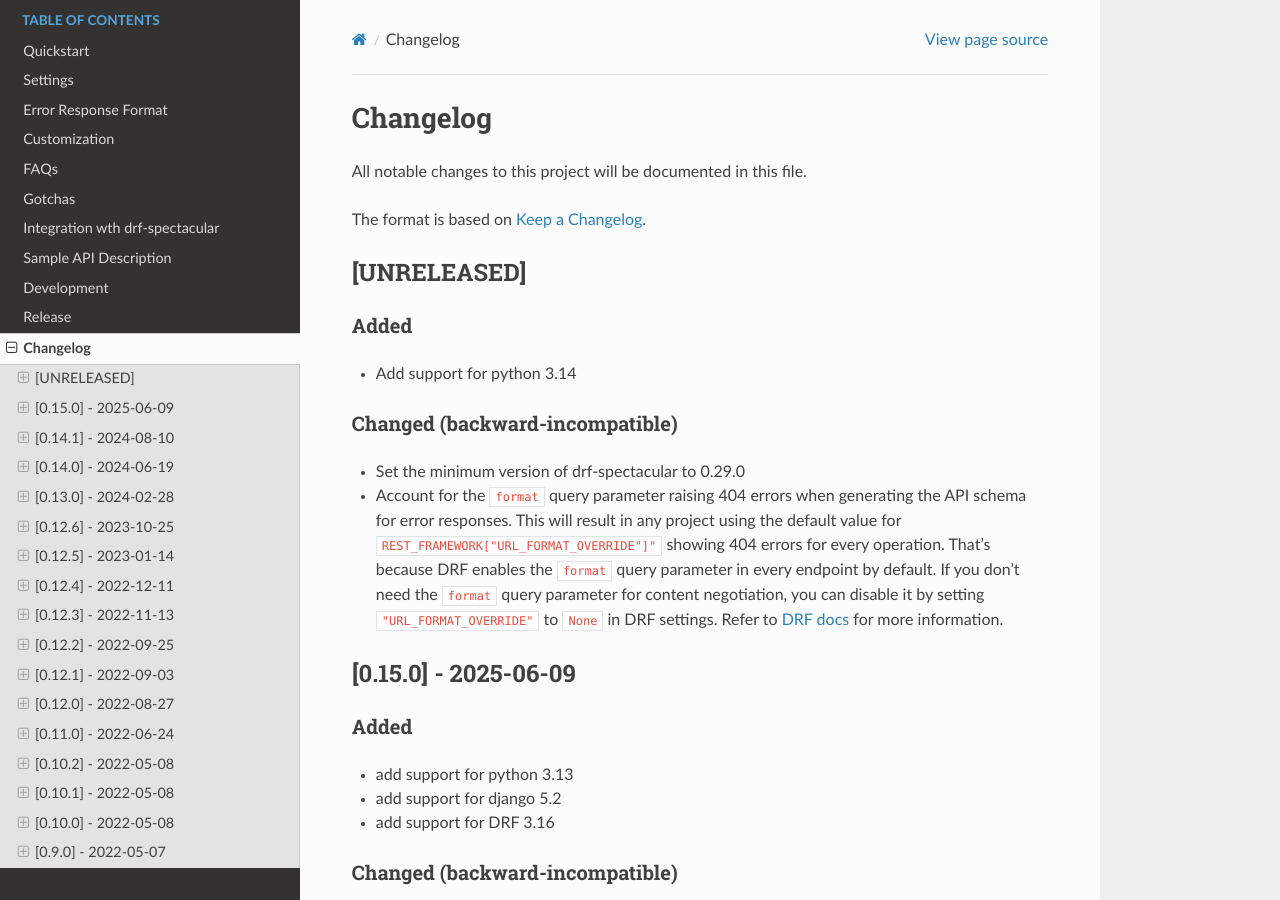
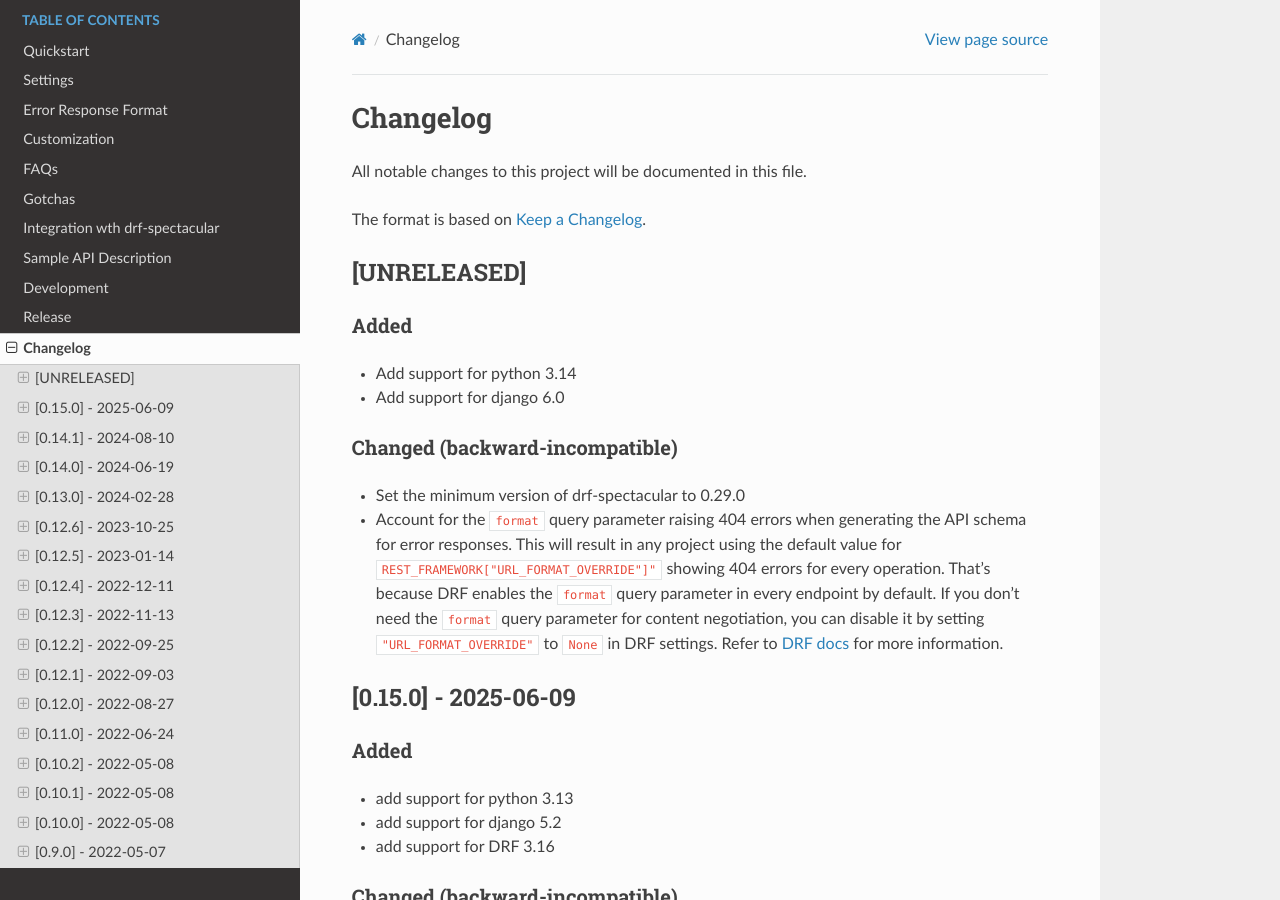
Before and after one commit to ghazi-git/drf-standardized-errors, a Sphinx documentation site: the page built from docs/changelog.md, in a window 1280 px wide and 900 px high. Built offline with Sphinx 7.4.7 and the Read the Docs theme 3.1.0, drawn with Linux system fonts in a browser that asks for light colours.

Commit message:
add support for django 6.0

```diff
--- a/docs/changelog.md
+++ b/docs/changelog.md
@@ -7,6 +7,7 @@ The format is based on [Keep a Changelog](https://keepachangelog.com/en/1.0.0/).
 ## [UNRELEASED]
 ### Added
 - Add support for python 3.14
+- Add support for django 6.0
 
 ### Changed (backward-incompatible)
 - Set the minimum version of drf-spectacular to 0.29.0
```
Also changed, not shown: 1 other file.
